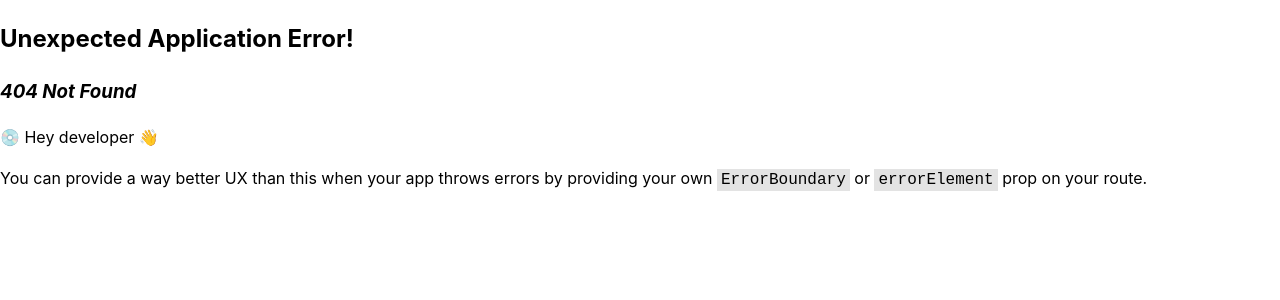
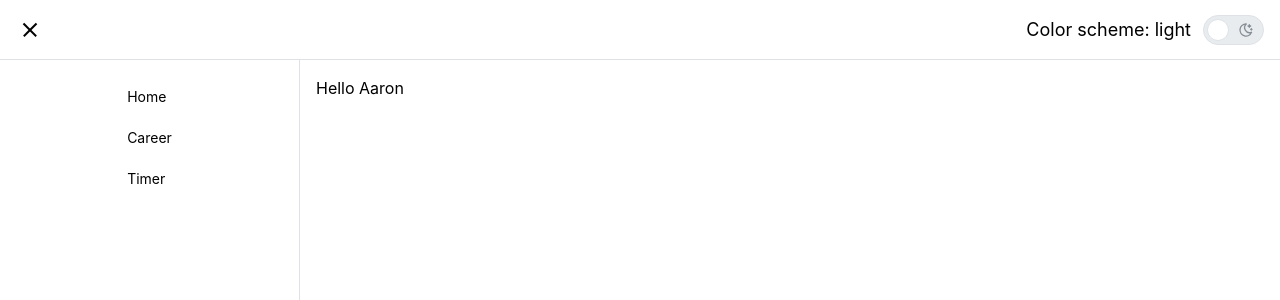
Before and after one commit to JonathanCBU/engineering_fontend, a React (Vite) app: page /timer in a window 1280 px wide. Before the commit this address had no page. Shown: the top 300 px of the page. Built offline with nearby package versions, Linux system fonts and the light colour scheme.

Commit message:
Configure header and scheme toggle

```diff
--- a/src/AppLayout.tsx
+++ b/src/AppLayout.tsx
@@ -1,12 +1,13 @@
-import { AppShell, Burger, Group } from '@mantine/core';
+import { AppShell } from '@mantine/core';
 import { useDisclosure } from '@mantine/hooks';
-import { HomePage } from './pages/Home.page';
 import NavBar from './components/NavBar/NavBar';
+import Header from './components/Header/Header';
 import { Outlet } from 'react-router-dom';
 
 const AppLayout = () => {
-  const [mobileOpened, { toggle: toggleMobile }] = useDisclosure();
   const [desktopOpened, { toggle: toggleDesktop }] = useDisclosure(true);
+
+  console.log(window.navigator.userAgent);
 
   return (
     <AppShell
@@ -14,25 +15,12 @@ const AppLayout = () => {
       navbar={{
         width: 300,
         breakpoint: 'sm',
-        collapsed: { mobile: !mobileOpened, desktop: !desktopOpened },
+        collapsed: { desktop: !desktopOpened },
       }}
       padding='md'
     >
       <AppShell.Header>
-        <Group h='100%' px='md'>
-          <Burger
-            opened={mobileOpened}
-            onClick={toggleMobile}
-            hiddenFrom='sm'
-            size='sm'
-          />
-          <Burger
-            opened={desktopOpened}
-            onClick={toggleDesktop}
-            visibleFrom='sm'
-            size='sm'
-          />
-        </Group>
+        <Header opened={desktopOpened} toggle={toggleDesktop} />
       </AppShell.Header>
       <AppShell.Navbar p='md'>
         <NavBar />
--- a/src/Router.tsx
+++ b/src/Router.tsx
@@ -2,12 +2,18 @@ import { createBrowserRouter, RouterProvider } from 'react-router-dom';
 import { HomePage } from './pages/Home.page';
 import AppLayout from './AppLayout';
 import CareerPage from './pages/CareerPage';
+import TimerPage from './pages/TimerPage';
 
 const router = createBrowserRouter([
   {
     path: '/',
     element: <AppLayout />,
     children: [
+      {
+        index: true,
+        element: <HomePage />,
+        errorElement: <div>Oops! Something went wrong.</div>,
+      },
       {
         path: 'home',
         element: <HomePage />,
@@ -18,6 +24,11 @@ const router = createBrowserRouter([
         element: <CareerPage />,
         errorElement: <div>Oops! Something went wrong.</div>,
       },
+      {
+        path: 'timer',
+        element: <TimerPage />,
+        errorElement: <div>Oops! Something went wrong.</div>,
+      },
     ],
   },
 ]);
--- a/src/components/ColorSchemeToggle/ColorSchemeToggle.tsx
+++ /dev/null
@@ -1,13 +0,0 @@
-import { Button, Group, useMantineColorScheme } from '@mantine/core';
-
-export function ColorSchemeToggle() {
-  const { setColorScheme } = useMantineColorScheme();
-
-  return (
-    <Group justify="center" mt="xl">
-      <Button onClick={() => setColorScheme('light')}>Light</Button>
-      <Button onClick={() => setColorScheme('dark')}>Dark</Button>
-      <Button onClick={() => setColorScheme('auto')}>Auto</Button>
-    </Group>
-  );
-}
--- /dev/null
+++ b/src/components/Header/Header.tsx
@@ -0,0 +1,37 @@
+import { Burger, Group, Switch, useMantineColorScheme } from '@mantine/core';
+import { IconSun, IconMoonStars } from '@tabler/icons-react';
+
+interface HeaderProps {
+  opened: boolean;
+  toggle: () => void;
+}
+
+const Header = ({ opened, toggle }: HeaderProps) => {
+  const { colorScheme, setColorScheme } = useMantineColorScheme();
+
+  const toggleColorScheme = (event: React.ChangeEvent<HTMLInputElement>) => {
+    console.log(colorScheme);
+    if (event.target.checked) {
+      setColorScheme('light');
+    } else {
+      setColorScheme('dark');
+    }
+  };
+
+  return (
+    <Group h='100%' px='md' justify='space-between'>
+      <Burger opened={opened} onClick={toggle} hiddenFrom='sm' size='sm' />
+      <Burger opened={opened} onClick={toggle} visibleFrom='sm' size='sm' />
+      <Switch
+        label={`Color scheme: ${colorScheme}`}
+        labelPosition='left'
+        onLabel={<IconSun size={16} />}
+        offLabel={<IconMoonStars size={16} />}
+        size='lg'
+        onChange={(event) => toggleColorScheme(event)}
+      />
+    </Group>
+  );
+};
+
+export default Header;
--- a/src/components/NavBar/NavBar.tsx
+++ b/src/components/NavBar/NavBar.tsx
@@ -3,24 +3,9 @@ import { NavLink, Container } from '@mantine/core';
 const NavBar = () => {
   return (
     <Container>
-      <NavLink
-        label='Home'
-        href='/home'
-      />
-      <NavLink
-        label='Career'
-        href='career'
-      />
-      {/* {Array(15)
-        .fill(0)
-        .map((_, index) => (
-          <NavLink
-            key={index}
-            label={`Link ${index + 1}`}
-            component='a'
-            href='#'
-          />
-        ))} */}
+      <NavLink label='Home' href='/' />
+      <NavLink label='Career' href='career' />
+      <NavLink label='Timer' href='timer' />
     </Container>
   );
 };
--- a/src/components/Welcome/Welcome.module.css
+++ /dev/null
@@ -1,10 +0,0 @@
-.title {
-  color: light-dark(var(--mantine-color-black), var(--mantine-color-white));
-  font-size: rem(100px);
-  font-weight: 900;
-  letter-spacing: rem(-2px);
-
-  @media (max-width: $mantine-breakpoint-md) {
-    font-size: rem(50px);
-  }
-}
--- a/src/components/Welcome/Welcome.tsx
+++ /dev/null
@@ -1,23 +0,0 @@
-import { Anchor, Text, Title } from '@mantine/core';
-import classes from './Welcome.module.css';
-
-export function Welcome() {
-  return (
-    <>
-      <Title className={classes.title} ta="center" mt={100}>
-        Welcome to{' '}
-        <Text inherit variant="gradient" component="span" gradient={{ from: 'pink', to: 'yellow' }}>
-          Mantine
-        </Text>
-      </Title>
-      <Text c="dimmed" ta="center" size="lg" maw={580} mx="auto" mt="xl">
-        This starter Vite project includes a minimal setup, if you want to learn more on Mantine +
-        Vite integration follow{' '}
-        <Anchor href="https://mantine.dev/guides/vite/" size="lg">
-          this guide
-        </Anchor>
-        . To get started edit pages/Home.page.tsx file.
-      </Text>
-    </>
-  );
-}
--- a/src/pages/Home.page.tsx
+++ b/src/pages/Home.page.tsx
@@ -1,11 +1,3 @@
-import { ColorSchemeToggle } from '../components/ColorSchemeToggle/ColorSchemeToggle';
-import { Welcome } from '../components/Welcome/Welcome';
-
 export function HomePage() {
-  return (
-    <>
-      <Welcome />
-      <ColorSchemeToggle />
-    </>
-  );
+  return <div>HomePage</div>;
 }
--- /dev/null
+++ b/src/pages/TimerPage.tsx
@@ -0,0 +1,9 @@
+import React from 'react'
+
+const TimerPage = () => {
+  return (
+    <div>Hello Aaron</div>
+  )
+}
+
+export default TimerPage
```
Also changed, not shown: 2 other files (tests, documents, lock files or other folders).
